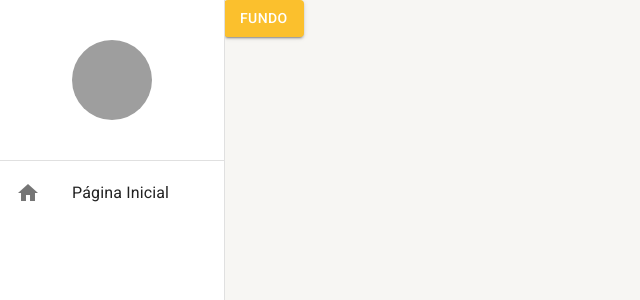
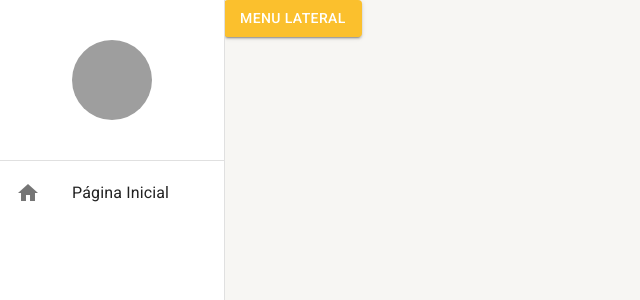
Before and after one commit to EmmanuelDeLuca/pessoa-cidade, a React (Create React App) app: page /pagina-inicial in a window 1280 px wide. Shown: the top 300 px of the page, without its empty margins (0-640 px from the left). Built offline with nearby package versions, Linux system fonts and the light colour scheme; grey boxes are pictures that could not be loaded.

Commit message:
Feat: Menu lateral

```diff
--- a/src/App.tsx
+++ b/src/App.tsx
@@ -1,17 +1,19 @@
 import React from "react";
 import { BrowserRouter } from "react-router-dom";
 import { AppRoutes } from "./routes";
-import { AppThemeProvider } from "./shared/contexts";
+import { AppThemeProvider, DrawerProvider } from "./shared/contexts";
 import { MenuLateral } from "./shared/components";
 
 export const App: React.FC = () => {
   return (
     <AppThemeProvider>
-      <BrowserRouter>
-        <MenuLateral>
-          <AppRoutes />
-        </MenuLateral>
-      </BrowserRouter>
+      <DrawerProvider>
+        <BrowserRouter>
+          <MenuLateral>
+            <AppRoutes />
+          </MenuLateral>
+        </BrowserRouter>
+      </DrawerProvider>
     </AppThemeProvider>
   );
 };
--- a/src/routes/index.tsx
+++ b/src/routes/index.tsx
@@ -1,14 +1,14 @@
 import { Button } from "@mui/material"
 import { Routes, Route, Navigate } from "react-router-dom"
-import { useAppThemeContext } from "../shared/contexts"
+import { useDrawerContext } from "../shared/contexts"
 
 
 export const AppRoutes = () => {
-    const {toggleTheme}= useAppThemeContext();
+    const {toggleDrawerOpen}= useDrawerContext();
 
     return (
         <Routes>
-            <Route path="/pagina-inicial" element={<Button variant="contained" color="primary" onClick={toggleTheme}>Fundo</Button>}/>
+            <Route path="/pagina-inicial" element={<Button variant="contained" color="primary" onClick={toggleDrawerOpen}>Menu Lateral</Button>}/>
 
             <Route path="*" element={<Navigate to="/pagina-inicial"/>}/>
         </Routes>
--- a/src/shared/components/MenuLateral/MenuLateral.tsx
+++ b/src/shared/components/MenuLateral/MenuLateral.tsx
@@ -1,13 +1,17 @@
-import { Avatar, Divider, Drawer, Icon, List, ListItemButton, ListItemIcon, ListItemText, useTheme } from "@mui/material";
+import { Avatar, Divider, Drawer, Icon, List, ListItemButton, ListItemIcon, ListItemText, useMediaQuery, useTheme } from "@mui/material";
 import { Box } from "@mui/system";
+import { useDrawerContext } from "../../contexts";
 
 export const MenuLateral: React.FC<{ children: React.ReactNode }> = ({
   children,
 }) => {
   const theme = useTheme();
+  const smDown = useMediaQuery(theme.breakpoints.down('sm'))
+
+  const { isDrawerOpen } = useDrawerContext();
   return (
     <>
-      <Drawer variant="permanent">
+      <Drawer open={isDrawerOpen} variant={smDown ? 'temporary' : 'permanent'}>
         <Box width={theme.spacing(28)} display="flex" flexDirection="column" height="100%">
           <Box width="100%" height={theme.spacing(20)} display="flex" alignItems='center' justifyContent="center">
             <Avatar
@@ -30,7 +34,7 @@
         </Box>
       </Drawer>
 
-      <Box height="100vh" marginLeft={theme.spacing(28)}>
+      <Box height="100vh" marginLeft={smDown ? 0 : theme.spacing(28)}>
         {children}
       </Box>
     </>
--- /dev/null
+++ b/src/shared/contexts/DrawerContext.tsx
@@ -0,0 +1,37 @@
+import {
+  createContext,
+  useCallback,
+  useContext,
+  useState,
+} from "react";
+
+interface IDrawerContextData {
+  isDrawerOpen: boolean;
+  toggleDrawerOpen: () => void;
+}
+
+const DrawerContext = createContext({} as IDrawerContextData);
+
+interface IDrawerProviderProps {
+  children: React.ReactNode;
+}
+
+export const useDrawerContext = () => {
+  return useContext(DrawerContext);
+};
+
+export const DrawerProvider: React.FC<IDrawerProviderProps> = ({
+  children,
+}) => {
+  const [isDrawerOpen, setIsDrawerOpen] = useState(false);
+
+  const toggleDrawerOpen = useCallback(() => {
+    setIsDrawerOpen((oldDrawerOpen) => !oldDrawerOpen);
+  }, []);
+
+  return (
+    <DrawerContext.Provider value={{ isDrawerOpen, toggleDrawerOpen }}>
+      {children}
+    </DrawerContext.Provider>
+  );
+};
--- a/src/shared/contexts/index.ts
+++ b/src/shared/contexts/index.ts
@@ -1 +1,2 @@
 export * from './ThemeContext';
+export * from './DrawerContext';
```
